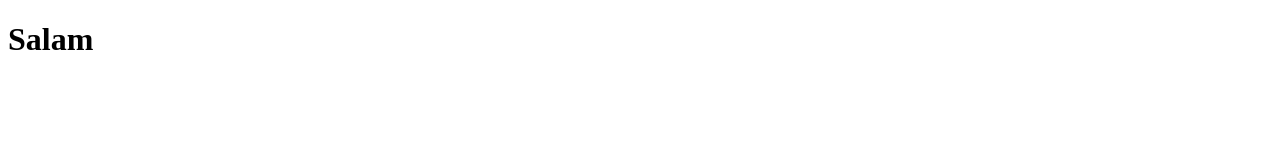
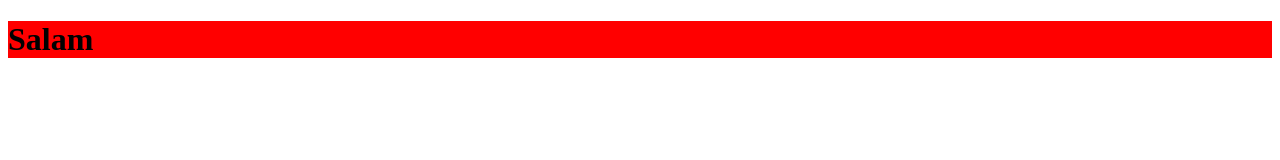
Before and after one commit to 0rx4n001/strep, a plain HTML site: page index.html in a window 1280 px wide. Drawn offline with Linux system fonts and the light colour scheme.

Commit message:
h1 border fon color red

```diff
--- a/index.html
+++ b/index.html
@@ -1,6 +1,7 @@
 <!DOCTYPE html>
 <html lang="en">
 <head>
+    <link rel="stylesheet" href="sty.css">
     <meta charset="UTF-8">
     <meta name="viewport" content="width=device-width, initial-scale=1.0">
     <title>Document</title>
--- a/sty.css
+++ b/sty.css
@@ -0,0 +1,4 @@
+h1{
+    background-color: red;
+
+}
```
